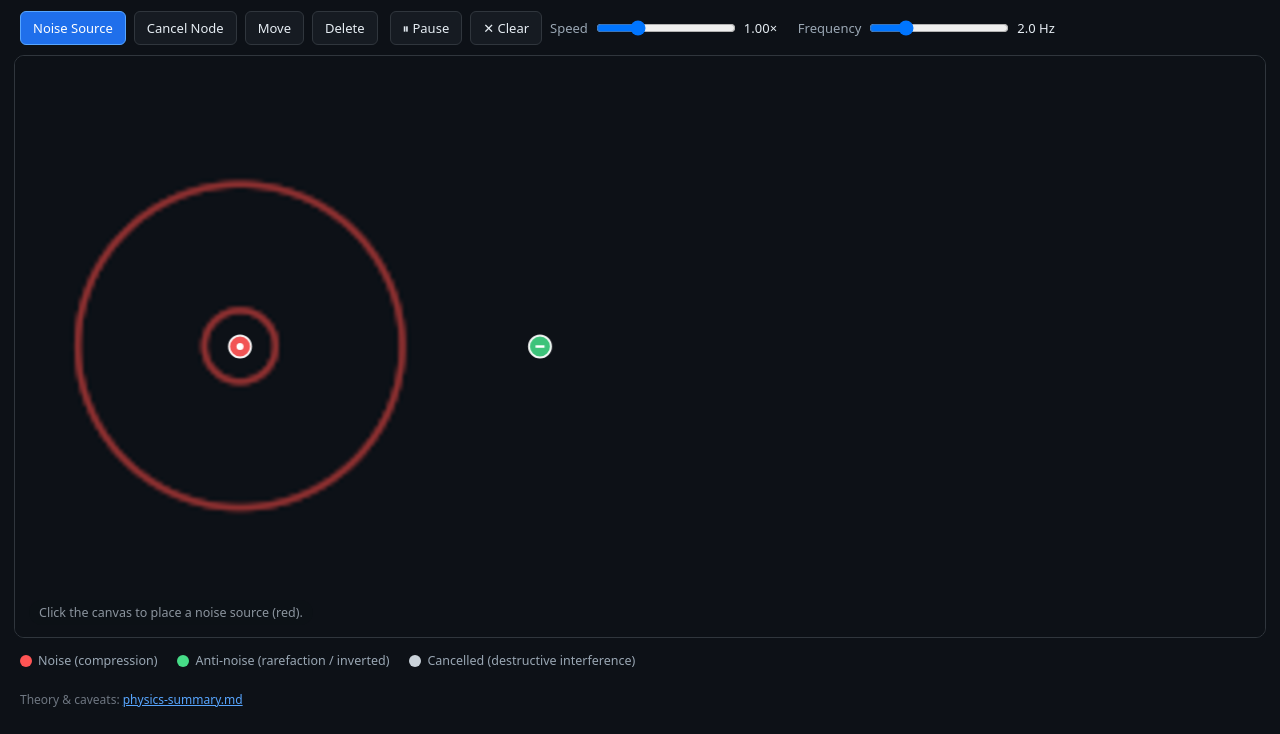
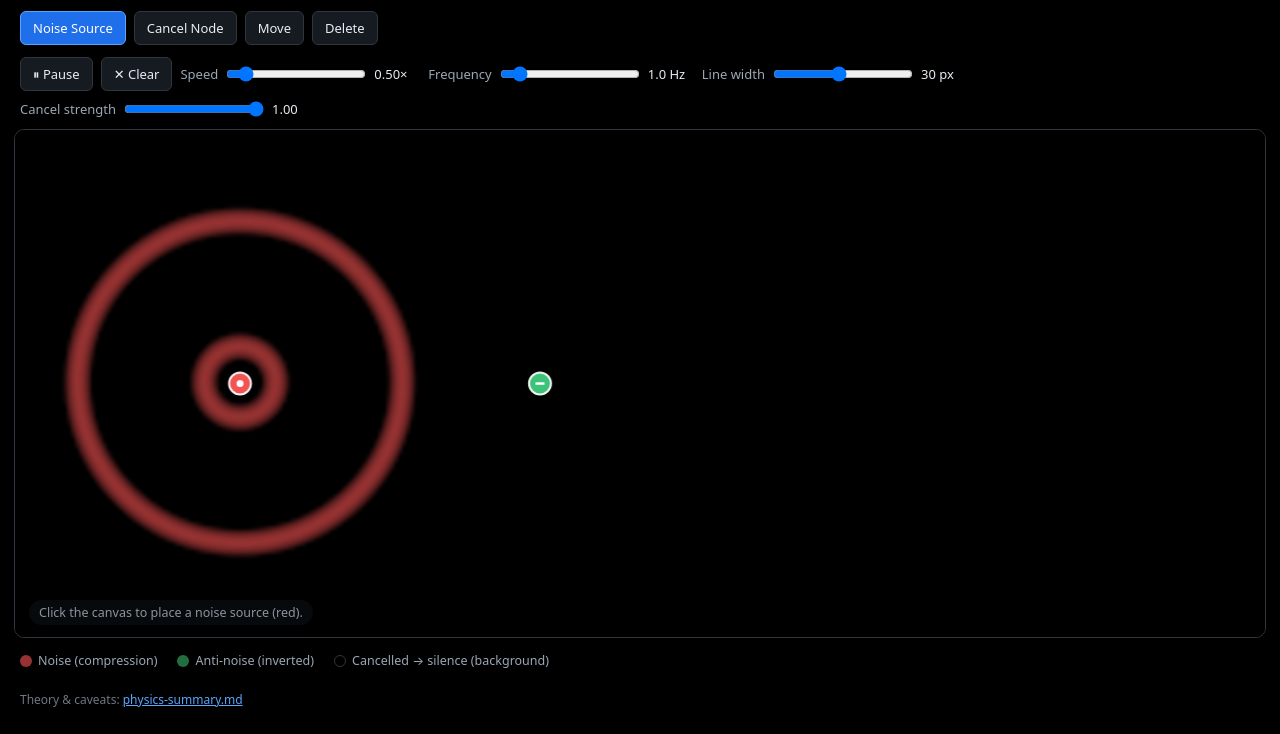
Before and after one commit to SiRJonny/noise_cancellation_simulator, a plain HTML site: page index.html in a window 1280 px wide. Shown: the part 66-800 px from the top of the page. Drawn offline with Linux system fonts and the light colour scheme; animation ran at ten frames a second.

Commit message:
More custom options.

```diff
--- a/app.js
+++ b/app.js
@@ -3,14 +3,12 @@
 
   // ---- Tunables ---------------------------------------------------------
   const CELL = 4;                // simulation grid cell size (CSS px)
-  const BASE_HALF_WIDTH = 5;     // wavefront band half-thickness (px)
   const BASE_WAVE_SPEED = 130;   // propagation speed (CSS px / second)
 
   // ---- Colors (RGB) -----------------------------------------------------
-  const BG = [13, 17, 23];
+  const BG = [0, 0, 0];          // background (also = fully-cancelled region)
   const RED = [150, 50, 50];     // noise  = compression (+)
-  const GREEN = [35, 110, 65];  // anti-noise = rarefaction / inverted (−)
-  const GREY = [13, 17, 23];  // cancelled region
+  const GREEN = [35, 110, 65];   // anti-noise = rarefaction / inverted (−)
 
   // ---- DOM --------------------------------------------------------------
   const canvas = document.getElementById('canvas');
@@ -23,6 +21,10 @@
   const speedVal = document.getElementById('speed-val');
   const freqInput = document.getElementById('freq');
   const freqVal = document.getElementById('freq-val');
+  const widthInput = document.getElementById('linewidth');
+  const widthVal = document.getElementById('linewidth-val');
+  const strengthInput = document.getElementById('strength');
+  const strengthVal = document.getElementById('strength-val');
   const modeButtons = Array.from(document.querySelectorAll('.mode'));
 
   // ---- State ------------------------------------------------------------
@@ -33,6 +35,8 @@
   let running = true;
   let speed = 0.5;
   let frequency = 1;   // pulses per second (Hz)
+  let lineWidth = 30;      // full stroke width in px (3× the old ~10 px)
+  let nodeStrength = 1;    // 0..1 amplitude of anti-noise waves
 
   let cssW = 0, cssH = 0, dpr = 1;
   let gridW = 0, gridH = 0;
@@ -44,19 +48,10 @@
 
   // ---- Helpers ----------------------------------------------------------
   const TAU = Math.PI * 2;
-  const clamp = (v, lo, hi) => (v < lo ? lo : v > hi ? hi : v);
-  const lerp = (a, b, t) => a + (b - a) * t;
-  const smoothstep = (a, b, x) => {
-    const t = clamp((x - a) / (b - a), 0, 1);
-    return t * t * (3 - 2 * t);
-  };
 
-  // Wavefronts keep a constant thickness. A real pulse does not physically
-  // widen as it travels in (non-dispersive) air — its energy spreads over a
-  // larger circle, which lowers amplitude instead. This lossless model keeps
-  // amplitude constant too, so the rings stay the same width and brightness.
-  function ringHalfWidth() {
-    return BASE_HALF_WIDTH;
+  // Wavefronts keep a constant thickness (set by the "Line width" slider).
+  function halfWidth() {
+    return lineWidth / 2;
   }
 
   // ---- Sizing -----------------------------------------------------------
@@ -99,7 +94,7 @@
       s.timer -= sdt;
       if (s.timer <= 0) {
         s.timer += 1 / frequency;
-        waves.push({ x: s.x, y: s.y, r: 0, type: 'noise', triggered: new Set() });
+        waves.push({ x: s.x, y: s.y, r: 0, type: 'noise', amp: 1, triggered: new Set() });
       }
     }
 
@@ -121,7 +116,7 @@
         const d = Math.hypot(w.x - n.x, w.y - n.y);
         if (w.prevR < d && w.r >= d) {
           w.triggered.add(n);
-          pending.push({ x: n.x, y: n.y, r: w.r - d, type: 'anti' });
+          pending.push({ x: n.x, y: n.y, r: w.r - d, type: 'anti', amp: nodeStrength });
         }
       }
     }
@@ -132,7 +127,7 @@
     waves = waves.filter((w) => w.r <= maxR);
   }
 
-  function stampRing(field, x, y, r, halfW) {
+  function stampRing(field, x, y, r, halfW, amp) {
     const cx = x / CELL;
     const cy = y / CELL;
     const outer = (r + halfW) / CELL;
@@ -153,7 +148,7 @@
         const delta = d - r;
         if (delta < -halfW || delta > halfW) continue;
         const t = delta / halfW;        // -1 .. 1
-        field[row + gx] += 1 - t * t;   // smooth bump: peak 1 on the crest
+        field[row + gx] += amp * (1 - t * t);   // smooth bump: peak "amp" on the crest
       }
     }
   }
@@ -162,45 +157,29 @@
     // Stamp the pressure field: red waves add +pressure, green waves add −pressure.
     redField.fill(0);
     greenField.fill(0);
+    const halfW = halfWidth();
     for (const w of waves) {
-      const halfW = ringHalfWidth(w.r);
-      if (w.type === 'noise') stampRing(redField, w.x, w.y, w.r, halfW);
-      else stampRing(greenField, w.x, w.y, w.r, halfW);
+      if (w.amp <= 0) continue;   // skip silent anti-waves (strength = 0)
+      if (w.type === 'noise') stampRing(redField, w.x, w.y, w.r, halfW, w.amp);
+      else stampRing(greenField, w.x, w.y, w.r, halfW, w.amp);
     }
 
-    // Convert the field into pixels.
+    // Convert the net pressure field into pixels.
+    //   net > 0 → red,  net < 0 → green,  net = 0 → background (black).
+    // Linear scale: 0 → background, 1 → base colour, 2 → "double strength" (capped).
     const data = imageData.data;
-    const EPS = 0.03;
     const n = gridW * gridH;
     for (let i = 0, p = 0; i < n; i++, p += 4) {
-      const red = redField[i];
-      const green = greenField[i];
-      const total = red + green;
-
-      if (total <= EPS) {
+      const net = redField[i] - greenField[i];
+      if (net === 0) {
         data[p] = BG[0]; data[p + 1] = BG[1]; data[p + 2] = BG[2]; data[p + 3] = 255;
         continue;
       }
-
-      const net = red - green;
-      const t = net / total; // -1 (pure green) .. 0 (cancelled) .. +1 (pure red)
-      let cr, cg, cb;
-      if (t >= 0) {
-        const s = smoothstep(0, 1, t);
-        cr = lerp(GREY[0], RED[0], s);
-        cg = lerp(GREY[1], RED[1], s);
-        cb = lerp(GREY[2], RED[2], s);
-      } else {
-        const s = smoothstep(0, 1, -t);
-        cr = lerp(GREY[0], GREEN[0], s);
-        cg = lerp(GREY[1], GREEN[1], s);
-        cb = lerp(GREY[2], GREEN[2], s);
-      }
-
-      const a = clamp(total, 0, 1);
-      data[p] = Math.round(cr * a + BG[0] * (1 - a));
-      data[p + 1] = Math.round(cg * a + BG[1] * (1 - a));
-      data[p + 2] = Math.round(cb * a + BG[2] * (1 - a));
+      const f = Math.min(Math.abs(net), 2);
+      const base = net > 0 ? RED : GREEN;
+      data[p]     = Math.min(255, Math.round(f * base[0]));
+      data[p + 1] = Math.min(255, Math.round(f * base[1]));
+      data[p + 2] = Math.min(255, Math.round(f * base[2]));
       data[p + 3] = 255;
     }
     offCtx.putImageData(imageData, 0, 0);
@@ -356,6 +335,16 @@
     freqVal.textContent = frequency.toFixed(1) + ' Hz';
   });
 
+  widthInput.addEventListener('input', () => {
+    lineWidth = parseFloat(widthInput.value);
+    widthVal.textContent = lineWidth + ' px';
+  });
+
+  strengthInput.addEventListener('input', () => {
+    nodeStrength = parseFloat(strengthInput.value);
+    strengthVal.textContent = nodeStrength.toFixed(2);
+  });
+
   window.addEventListener('resize', resize);
 
   // ---- Main loop --------------------------------------------------------
--- a/index.html
+++ b/index.html
@@ -11,7 +11,7 @@
   <header>
     <h1>2D Noise Cancellation Simulator</h1>
     <p class="subtitle">
-      Red = noise (compression) &nbsp;·&nbsp; Green = anti-noise (inverted) &nbsp;·&nbsp; Light grey = cancelled (≈ silence)
+      Red = noise (compression) &nbsp;·&nbsp; Green = anti-noise (inverted) &nbsp;·&nbsp; overlap that cancels = background (silence)
     </p>
   </header>
 
@@ -27,13 +27,23 @@
       <button id="btn-clear" class="ctrl">✕ Clear</button>
       <label class="speed">
         Speed
-        <input id="speed" type="range" min="0.25" max="3" step="0.05" value="1">
-        <span id="speed-val">1.00×</span>
+        <input id="speed" type="range" min="0.25" max="3" step="0.05" value="0.5">
+        <span id="speed-val">0.50×</span>
       </label>
       <label class="speed">
         Frequency
-        <input id="freq" type="range" min="0.2" max="8" step="0.1" value="2">
-        <span id="freq-val">2.0 Hz</span>
+        <input id="freq" type="range" min="0.2" max="8" step="0.1" value="1">
+        <span id="freq-val">1.0 Hz</span>
+      </label>
+      <label class="speed">
+        Line width
+        <input id="linewidth" type="range" min="4" max="60" step="1" value="30">
+        <span id="linewidth-val">30 px</span>
+      </label>
+      <label class="speed">
+        Cancel strength
+        <input id="strength" type="range" min="0" max="1" step="0.01" value="1">
+        <span id="strength-val">1.00</span>
       </label>
     </div>
   </div>
@@ -45,8 +55,8 @@
 
   <div class="legend">
     <span><i class="swatch sw-red"></i> Noise (compression)</span>
-    <span><i class="swatch sw-green"></i> Anti-noise (rarefaction / inverted)</span>
-    <span><i class="swatch sw-grey"></i> Cancelled (destructive interference)</span>
+    <span><i class="swatch sw-green"></i> Anti-noise (inverted)</span>
+    <span><i class="swatch sw-black"></i> Cancelled → silence (background)</span>
   </div>
 
   <footer>
--- a/styles.css
+++ b/styles.css
@@ -9,7 +9,7 @@ body {
   display: flex;
   flex-direction: column;
   font-family: system-ui, -apple-system, "Segoe UI", Roboto, Helvetica, Arial, sans-serif;
-  background: #0d1117;
+  background: #000;
   color: #e6edf3;
 }
 
@@ -52,8 +52,8 @@ button.active { background: #1f6feb; border-color: #58a6ff; color: #ffffff; }
   font-size: 13px;
   color: #9aa7b4;
 }
-#speed, #freq { width: 140px; }
-#speed-val, #freq-val { color: #e6edf3; min-width: 46px; }
+#speed, #freq, #linewidth, #strength { width: 140px; }
+#speed-val, #freq-val, #linewidth-val, #strength-val { color: #e6edf3; min-width: 46px; }
 
 .canvas-wrap {
   position: relative;
@@ -63,7 +63,7 @@ button.active { background: #1f6feb; border-color: #58a6ff; color: #ffffff; }
   border: 1px solid #30363d;
   border-radius: 10px;
   overflow: hidden;
-  background: #0d1117;
+  background: #000;
 }
 
 #canvas {
@@ -106,9 +106,9 @@ button.active { background: #1f6feb; border-color: #58a6ff; color: #ffffff; }
   border-radius: 50%;
   display: inline-block;
 }
-.sw-red { background: #ff5454; }
-.sw-green { background: #46dc87; }
-.sw-grey { background: #cad2da; }
+.sw-red { background: #963232; }
+.sw-green { background: #236e41; }
+.sw-black { background: #000; border: 1px solid #30363d; }
 
 footer { padding: 0 20px 14px; font-size: 12px; color: #6e7681; }
 footer a { color: #58a6ff; }
```
Also changed, not shown: 2 other files.
